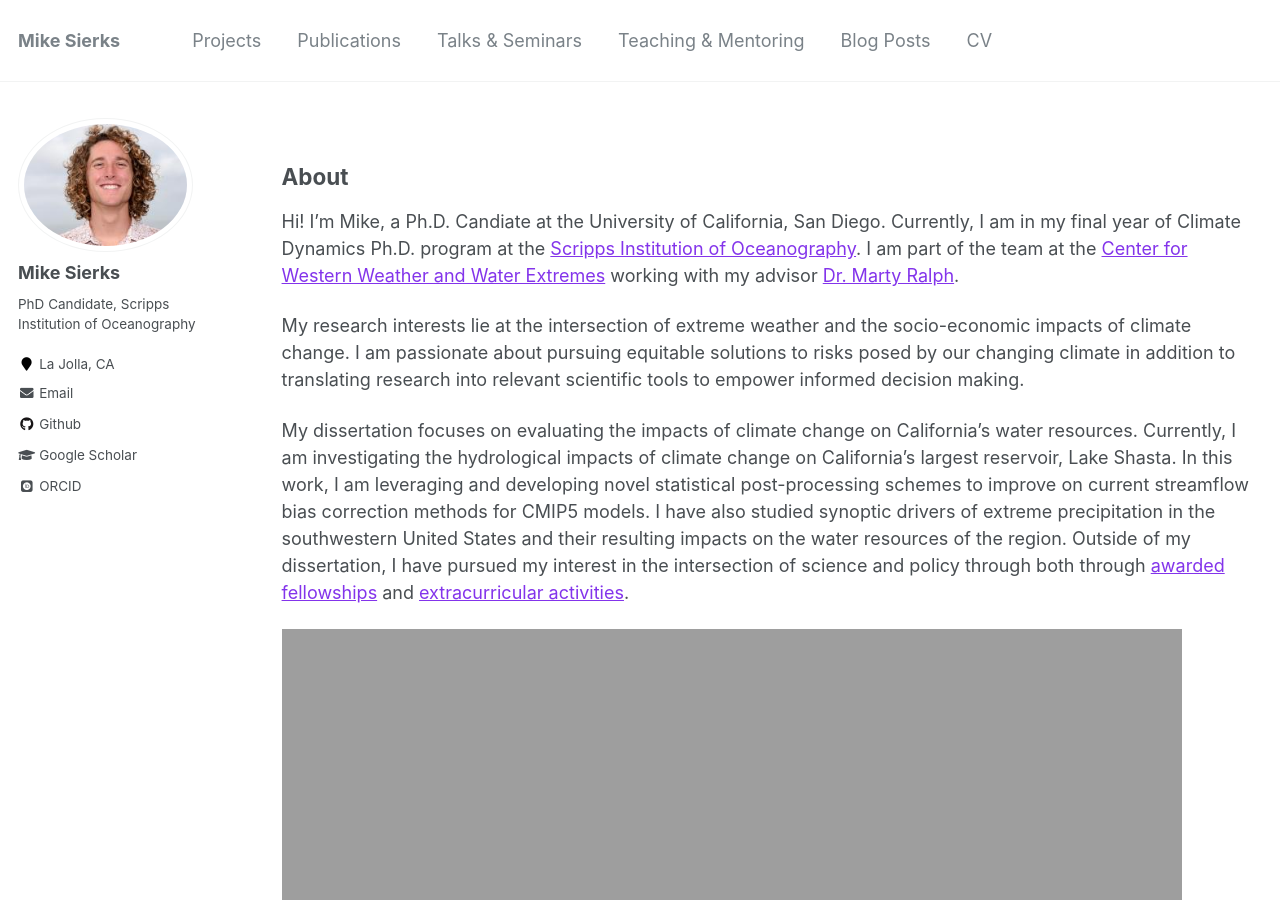
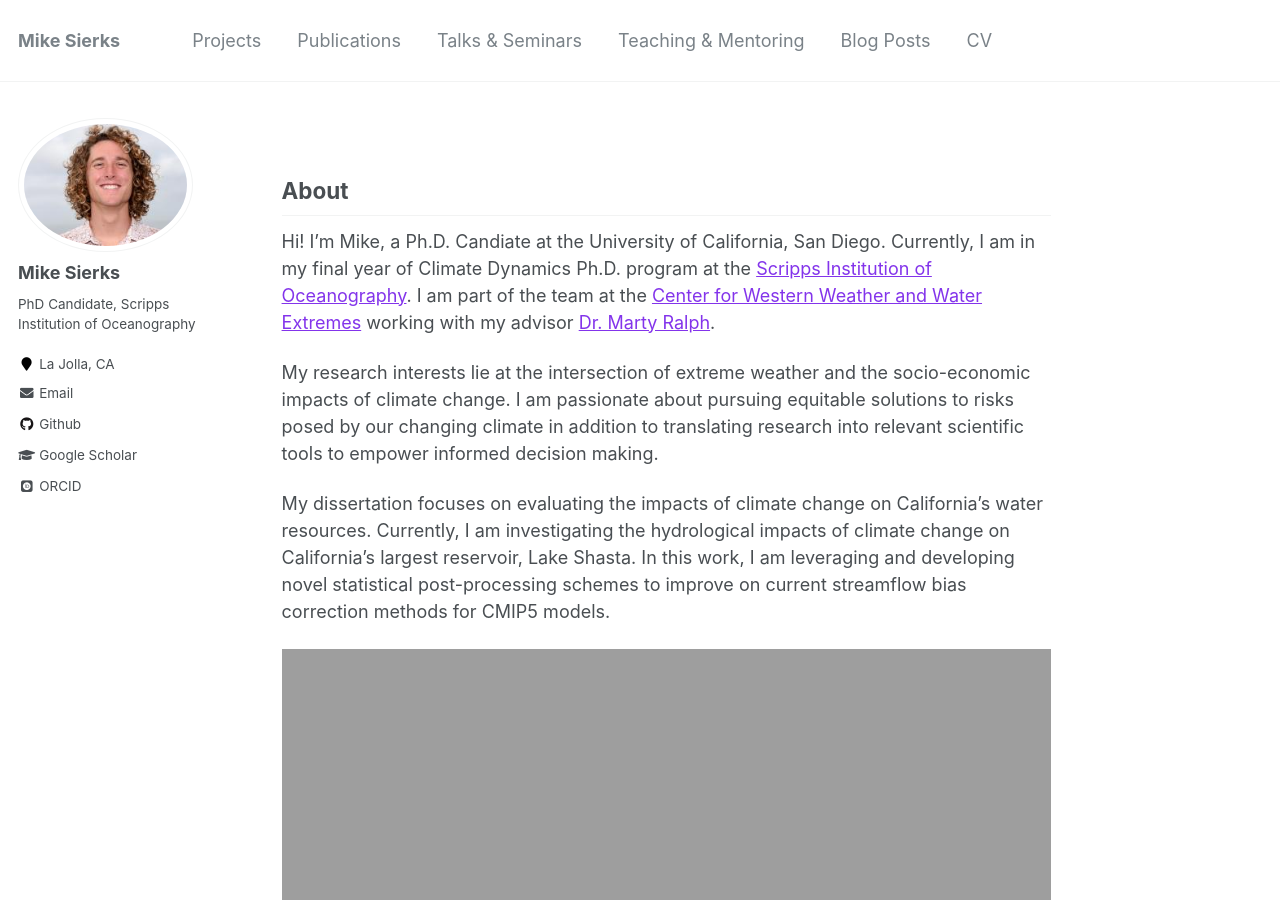
Before and after one commit to mdsierks/mdsierks.github.io, a Jekyll site: the page built from _pages/about.md, in a window 1280 px wide and 900 px high. Built offline with Jekyll 4.4.1, drawn with Linux system fonts in a browser that asks for light colours; some web fonts are replaced; some of the changed lines change nothing that is shown.

Commit message:
change header formatting

```diff
--- a/_pages/about.md
+++ b/_pages/about.md
@@ -1,8 +1,11 @@
 ---
-layout: archive
-title: ""
-permalink: /about/
+permalink: /
+title: " "
+# excerpt: "About me"
 author_profile: true
+redirect_from:
+  - /about/
+  - /about.html
 ---
 ## About
 Hi! I'm Mike, a Ph.D. Candiate at the University of California, San Diego. Currently, I am in my final year of Climate Dynamics Ph.D. program at the [Scripps Institution of Oceanography](https://scripps.ucsd.edu/). I am part of the team at the [Center for Western Weather and Water Extremes](https://cw3e.ucsd.edu/) working with my advisor [Dr. Marty Ralph](https://mralph.scrippsprofiles.ucsd.edu/).
@@ -11,7 +14,8 @@
 of climate change. I am passionate about pursuing equitable solutions to risks posed by our changing climate in addition to  translating research into relevant scientific tools to empower informed decision making.
 
 My dissertation focuses on evaluating the impacts of climate change on California's water resources. Currently, I am investigating the hydrological impacts of climate change on California’s largest reservoir, Lake Shasta. In this work, I am leveraging and developing novel statistical post-processing schemes to improve on current streamflow bias
-correction methods for CMIP5 models. I have also studied synoptic drivers of extreme precipitation in the southwestern United States and their resulting impacts on the water resources of the region. Outside of my dissertation, I have pursued my interest in the intersection of science and policy through both through [awarded fellowships](https://gps.ucsd.edu/news-events/news/science-policy-fellows-use-research-to-help-shape-well-informed-policy-options.html) and [extracurricular activities](https://sioscipol.sioword.ucsd.edu/).
-
+correction methods for CMIP5 models.
+<!-- I have also studied synoptic drivers of extreme precipitation in the southwestern United States and their resulting impacts on the water resources of the region. Outside of my dissertation, I have pursued my interest in the intersection of science and policy through both through [awarded fellowships](https://gps.ucsd.edu/news-events/news/science-policy-fellows-use-research-to-help-shape-well-informed-policy-options.html) and [extracurricular activities](https://sioscipol.sioword.ucsd.edu/).
+ -->
 
 <img src="http://mdsierks.github.io/images/mountain_range.png" alt="MTN" width="900"/>
```
